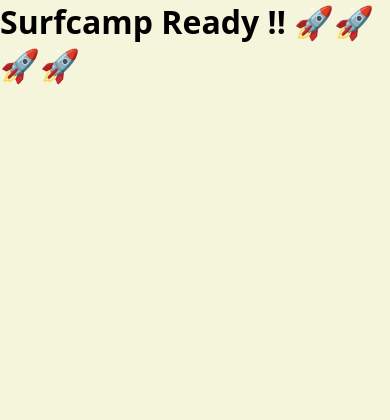
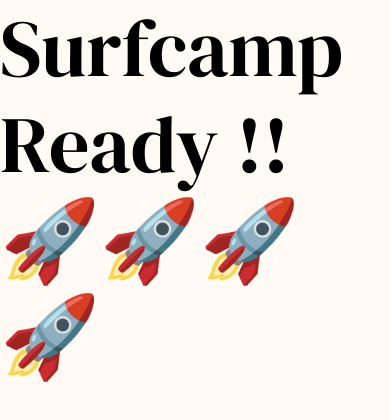
Before and after one commit to MarineCrou/surfcamp_website, a Next.js app: page / in a window 390 px wide. Shown: the top 420 px of the page. Built offline with nearby package versions, Linux system fonts and the light colour scheme.

Commit message:
Setting up the mixin files, for automating fata, responsive design + color and fonts

```diff
--- a/sass/base/_base.scss
+++ b/sass/base/_base.scss
@@ -8,7 +8,7 @@
 }
 
 body {
-  background-color: beige;
+  background-color: $light-beige;
 }
 
 main {
@@ -43,23 +43,25 @@ html {
   font-style: normal;
 }
 
-// html {
-//   font-size: 62.5%; // 1rem = 10px; 10px/16px = 62.5%
+//! 1 rem is generally 16 pixels. But we want to change the rem size from 16 to 10 pixels. It'll be easier to use to better replicate what was on figma file.
 
-//   @include respond(tab-land) {
-//     // width < 900?
-//     font-size: 55%; // 1 rem = 9px, 9/16 = 56.25%
-//   }
+html {
+  font-size: 62.5%; // 1rem = 10px; 10px/16px = 62.5%
 
-//   @include respond(phone) {
-//     // width < 600?
-//     font-size: 50%; // 1 rem = 8px, 8/16 = 50%
-//   }
+  @include respond(tab-land) {
+    // width < 900?
+    font-size: 55%; // 1 rem = 9px, 9/16 = 56.25%
+  }
 
-//   @include respond(big-desktop) {
-//     font-size: 75%; // 1 rem = 12px, 12/16 = 75%
-//   }
-// }
+  @include respond(phone) {
+    // width < 600?
+    font-size: 50%; // 1 rem = 8px, 8/16 = 50%
+  }
+
+  @include respond(big-desktop) {
+    font-size: 75%; // 1 rem = 12px, 12/16 = 75%
+  }
+}
 
 .bold {
   font-weight: bold;
--- /dev/null
+++ b/sass/base/_mixins.scss
@@ -0,0 +1,32 @@
+// MEDIA QUERY MANAGER
+/*
+0 - 900px:     Phone
+900 - 1200px:  Tablet landscape
+1200 - 1800px: Desktop
+1800px+:       Big desktop
+
+$breakpoint argument choices:
+- phone
+- tab-land
+- big-desktop
+
+1em = 16px
+*/
+
+@mixin respond($breakpoint) {
+  @if $breakpoint == phone {
+    @media (max-width: 56.25em) {
+      @content;
+    } // 900px;
+  }
+  @if $breakpoint == tab-land {
+    @media (max-width: 75em) {
+      @content;
+    } // 1200px
+  }
+  @if $breakpoint == big-desktop {
+    @media (min-width: 112.5em) {
+      @content;
+    } // 1800px
+  }
+}
--- /dev/null
+++ b/sass/base/_typography.scss
@@ -0,0 +1,42 @@
+@import url("https://fonts.googleapis.com/css2?family=DM+Serif+Display&family=Open+Sans:wght@300;400;500&display=swap");
+
+h1,
+h2,
+h3,
+h4 {
+  font-family: "DM Serif Display", serif;
+}
+
+// 1 rem = 16 pixels usually
+
+h1 {
+  font-size: 10rem;
+  line-height: 12rem;
+  font-weight: 500;
+}
+
+h2 {
+  font-size: 8rem;
+}
+
+h3 {
+  font-size: 6rem;
+  line-height: 7rem;
+}
+
+h4 {
+  font-size: 4rem;
+  line-height: 4.7rem;
+}
+
+h5 {
+  font-size: 3rem;
+}
+
+.copy {
+  font-size: 2rem;
+}
+
+.copy-small {
+  font-size: 15px;
+}
--- /dev/null
+++ b/sass/base/_variables.scss
@@ -0,0 +1,4 @@
+$turquoise: #14a998;
+$light-beige: #fffbf4;
+$light-brown: #f1e8d9;
+$brown: #d7c094;
--- a/sass/main.scss
+++ b/sass/main.scss
@@ -1 +1,4 @@
+@import "base/mixins";
+@import "base/variables";
+@import "./base/typography";
 @import "base/base";
```
